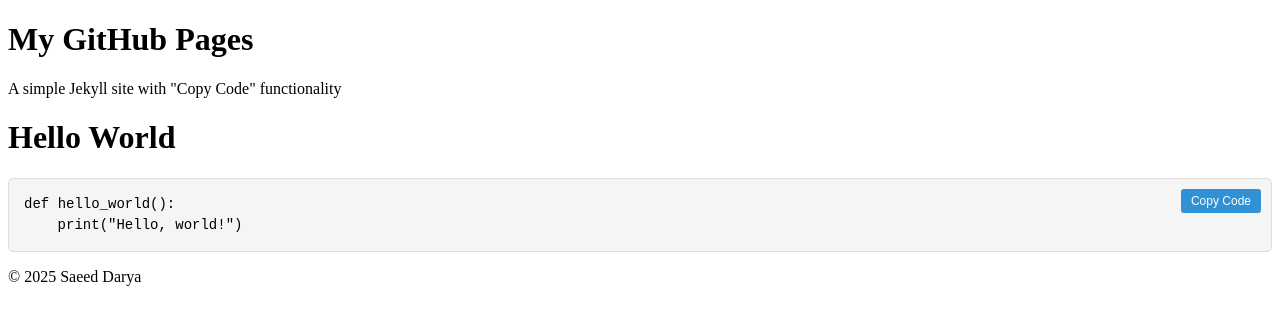
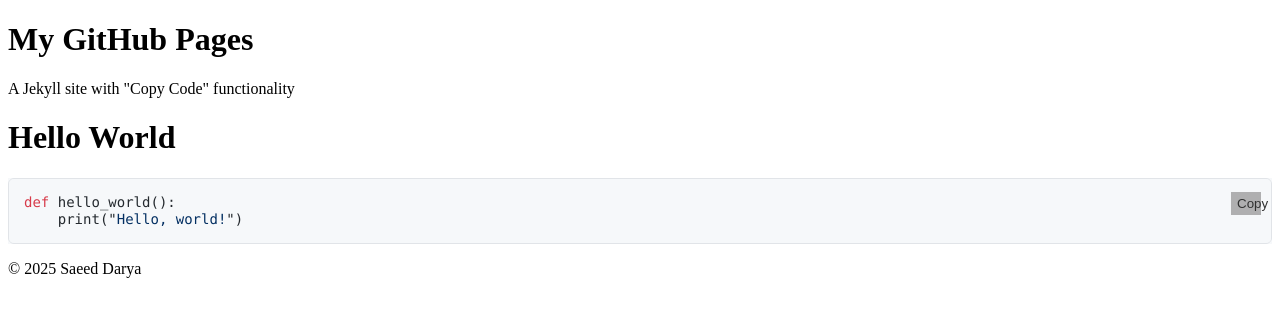
Before and after one commit to SaeedDarya/saeeddarya.github.io, a Jekyll site: the page built from index.md, in a window 1280 px wide. Shown: the top 325 px of the page. Built offline with Jekyll 4.4.1, drawn with Linux system fonts in a browser that asks for light colours; our own code applies the rules of GitHub Pages for plain Markdown files; grey boxes are pictures that could not be loaded.

Commit message:
inital commit

```diff
--- a/_config.yml
+++ b/_config.yml
@@ -1,6 +1,6 @@
 # Site settings
 title: My GitHub Pages
-description: A simple Jekyll site with "Copy Code" functionality
+description: A Jekyll site with "Copy Code" functionality
 author: Saeed Darya
 baseurl: "" # Leave empty for root URL or specify subfolder
 url: "https://saeeddarya.github.io" # Replace with your GitHub Pages URL
@@ -11,6 +11,7 @@ highlighter: rouge # Rouge is the default highlighter
 kramdown:
   input: GFM # GitHub Flavored Markdown
   syntax_highlighter_opts:
+    css_class: 'highlight'
     block_code:
       line_numbers: false # Set to true if you want line numbers
 
--- a/_layouts/default.html
+++ b/_layouts/default.html
@@ -1,12 +1,15 @@
 <!DOCTYPE html>
 <html lang="en">
   <head>
-  <meta charset="UTF-8">
-  <meta name="viewport" content="width=device-width, initial-scale=1.0">
+    <meta charset="UTF-8" />
+    <meta name="viewport" content="width=device-width, initial-scale=1.0" />
     <title>{{ page.title | default: site.title }}</title>
 
     <!-- Include CSS -->
-  <link rel="stylesheet" href="{{ '/assets/css/style.css' | relative_url }}">
+    <link
+      rel="stylesheet"
+      href="{{ '/assets/css/style.css' | relative_url }}"
+    />
   </head>
   <body>
     <header>
@@ -14,9 +17,7 @@
       <p>{{ site.description }}</p>
     </header>
 
-  <main>
-    {{ content }}
-  </main>
+    <main>{{ content }}</main>
 
     <footer>
       <p>© {{ site.time | date: "%Y" }} {{ site.author }}</p>
--- a/assets/css/style.css
+++ b/assets/css/style.css
@@ -3,34 +3,75 @@
   position: absolute;
   top: 10px;
   right: 10px;
-  padding: 5px 10px;
-  font-size: 12px;
-  background-color: #007acc;
-  color: white;
+  width: 30px;
+  height: 30px;
+  background: url("/assets/images/copy-icon.png") no-repeat center;
+  background-size: contain;
   border: none;
-  border-radius: 3px;
   cursor: pointer;
+  z-index: 10;
   opacity: 0.8;
-  z-index: 10;
 }
 
 .copy-button:hover {
   opacity: 1;
 }
 
-/* Code Block Styling */
-pre {
-  position: relative;
-  padding: 15px;
-  background: #f5f5f5;
-  border: 1px solid #ddd;
-  border-radius: 5px;
-  overflow: auto;
-  font-size: 14px;
-  line-height: 1.5;
+/* Copied Notification */
+.copied-notification {
+  position: absolute;
+  top: 10px;
+  right: 50px;
+  background-color: #28a745;
+  color: white;
+  font-size: 12px;
+  padding: 5px 10px;
+  border-radius: 3px;
+  box-shadow: 0 2px 5px rgba(0, 0, 0, 0.1);
+  display: none;
+  z-index: 10;
 }
 
-pre code {
-  display: block;
-  white-space: pre-wrap;
+/* GitHub-Like Syntax Highlighting */
+pre {
+  background-color: #f6f8fa;
+  padding: 15px;
+  border: 1px solid #e1e4e8;
+  border-radius: 6px;
+  font-size: 14px;
+  overflow: auto;
 }
+
+code {
+  font-family: SFMono-Regular, Consolas, "Liberation Mono", Menlo, monospace;
+  color: #24292e;
+}
+
+.highlight {
+  background-color: #f6f8fa;
+}
+
+.highlight .c {
+  color: #6a737d;
+} /* Comment */
+.highlight .err {
+  color: #d73a49;
+} /* Error */
+.highlight .k {
+  color: #d73a49;
+} /* Keyword */
+.highlight .o {
+  color: #d73a49;
+} /* Operator */
+.highlight .cm {
+  color: #6a737d;
+} /* Comment Multiline */
+.highlight .cp {
+  color: #22863a;
+} /* Preprocessor */
+.highlight .s {
+  color: #032f62;
+} /* String */
+.highlight .p {
+  color: #24292e;
+} /* Punctuation */
```
Lines whose indentation alone changed are shown as unchanged.
